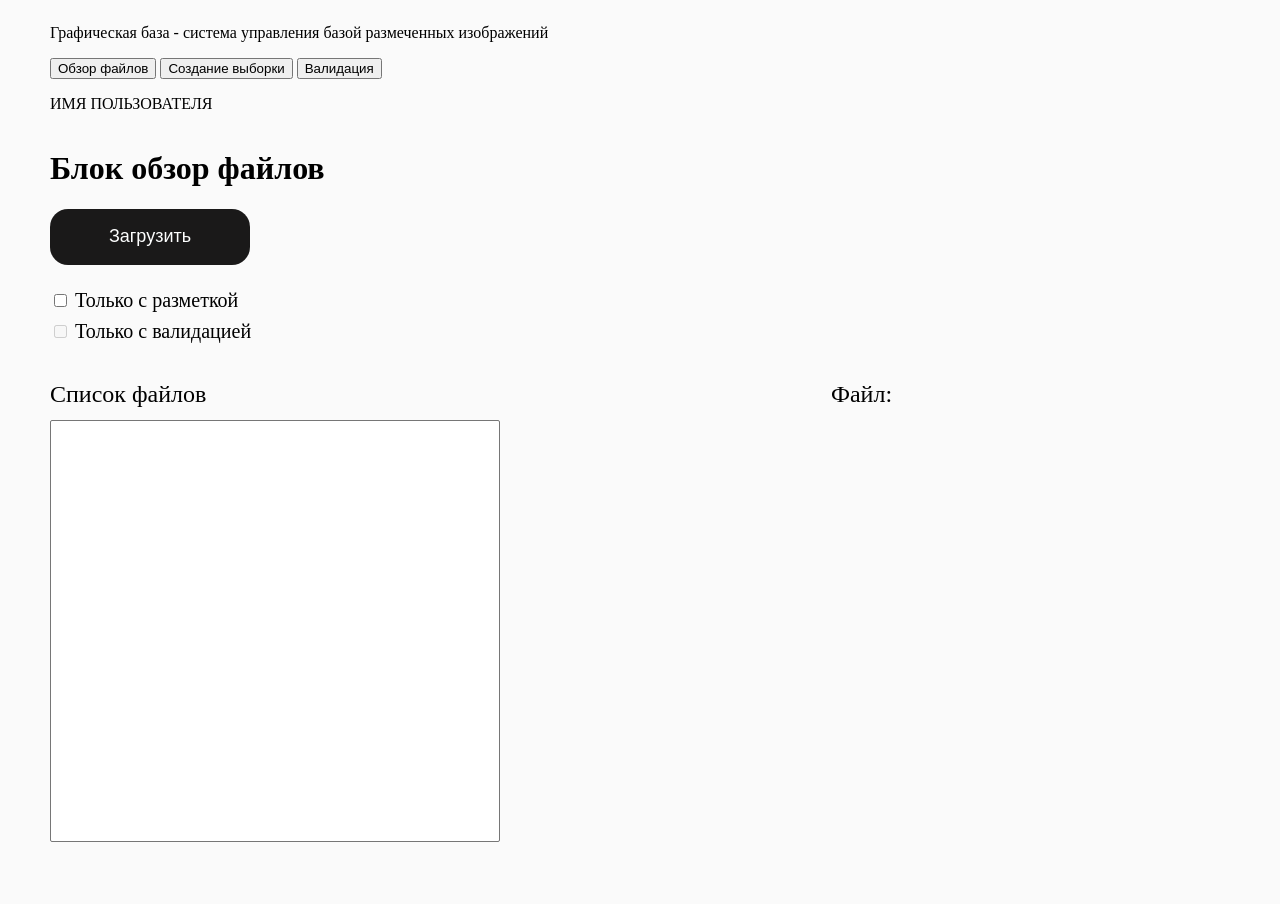
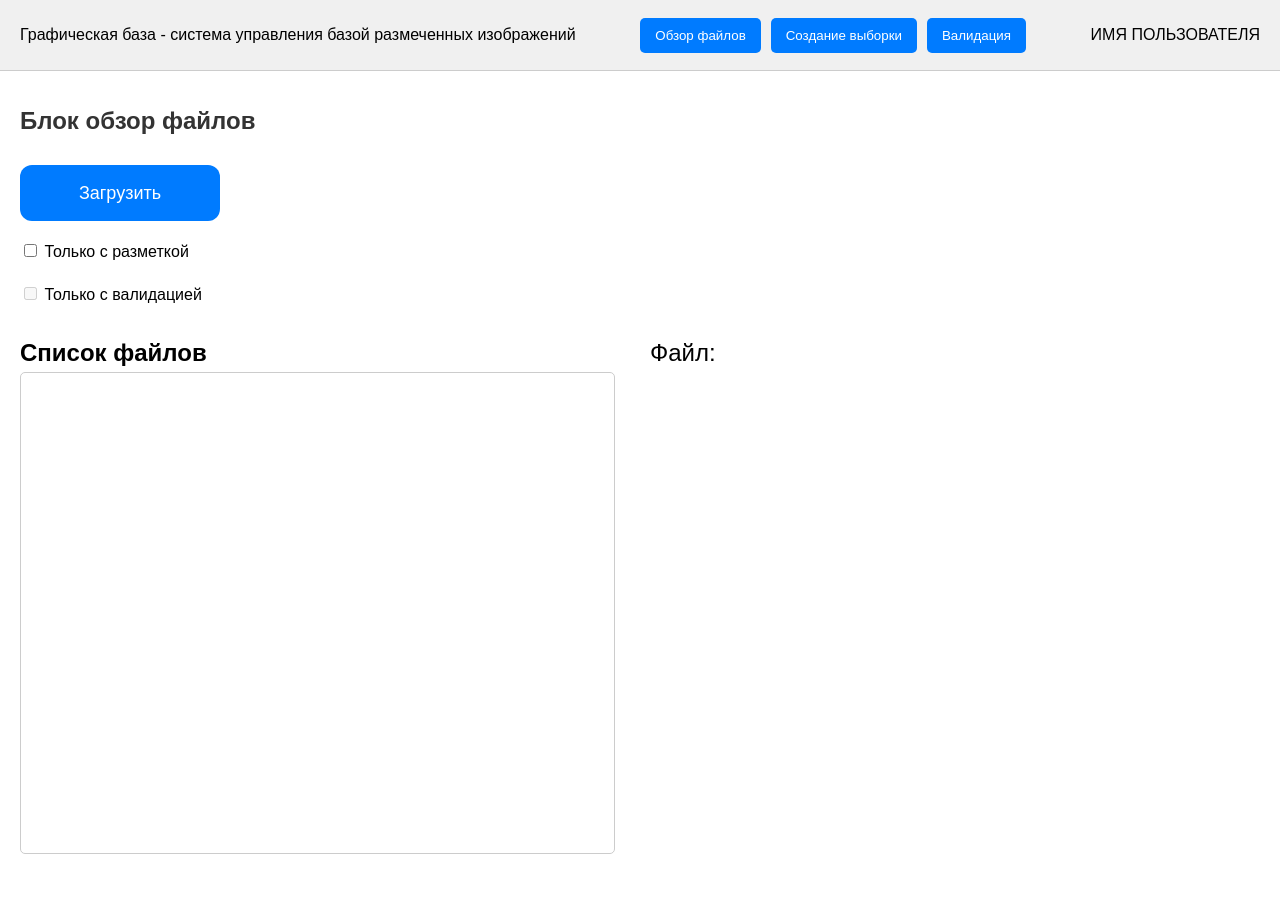
Before and after one commit to SvetaKrivalova/PObd, a Flask app: page / in a window 1280 px wide. Before the commit the page ends 842 px from the top, so only its background shows below. Run offline with Flask 3, Linux system fonts and the light colour scheme; lists and menus that the app fills with data are empty; some libraries are stand-ins or nearby versions.

Commit message:
Add files via upload

```diff
--- a/static/css/style.css
+++ b/static/css/style.css
@@ -1,12 +1,34 @@
-body{
-    margin-left: 50px;
-    margin-right: 50px;
-    height: 100%;
-    display: flex;
-    flex-direction: column;
-    background-color: #fafafa;
+body {
+  margin: 0;
+  font-family: Arial, sans-serif;
 }
 
+header {
+  display: flex; /* Используем flexbox для горизонтального расположения */
+  justify-content: space-between; /* Распределяем пространство между элементами */
+  align-items: center; /* Выравниваем элементы по центру по вертикали */
+  padding: 10px 20px; /* Отступы внутри хедера */
+  background-color: #f0f0f0; /* Цвет фона хедера */
+  border-bottom: 1px solid #ccc; /* Нижняя граница хедера */
+}
+
+.tab {
+  display: flex; /* Горизонтальное расположение кнопок */
+}
+
+.tab button {
+  margin: 0 5px; /* Отступы между кнопками */
+  padding: 10px 15px; /* Внутренние отступы кнопок */
+  border: none; /* Убираем стандартные границы */
+  background-color: #007BFF; /* Цвет фона кнопок */
+  color: white; /* Цвет текста кнопок */
+  cursor: pointer; /* Указатель при наведении */
+  border-radius: 5px; /* Закругленные углы кнопок */
+}
+
+.tab button:hover {
+  background-color: #0056b3; /* Цвет кнопок при наведении */
+}
 .tabcontent {
   display: none; /* Скрываем содержимое всех вкладок по умолчанию */
 }
@@ -14,114 +36,44 @@ body{
   display: block; /* Показываем содержимое активной вкладки */
 }
 
-    .close-x{
-        font-size: 30px;
+.close-x {
+  background: none;
+  border: none;
+  cursor: pointer;
+  font-size: 32px;
+  color: #333;
+}
+
+/* Первый блок */
+main {
+  padding: 20px;
+}
+
+h1 {
+  font-size: 24px;
+  color: #333;
+  margin-bottom: 20px;
+}
+
+.btnDownload {
+  width: 200px;
+  height: 56px;
+  font-size: 18px;
+  background-color: #007BFF;
+  color: white;
+  border: none;
+  padding: 10px 15px;
+  border-radius: 12px;
+  cursor: pointer;
+  transition: background-color 0.3s;
+}
+
+.btnDownload:hover {
+  background-color: #0056b3;
 }
 
 
-    .viewFiles{
-        display: flex;
-        flex-direction: row;
-        align-items: baseline;
-    }
-
-    .listFiles{
-        display: flex;
-        flex-direction: column;
-        margin-top: 100px;
-
-    }
-
-
-
-
-    .fileList{
-        margin-bottom: 12px;
-        font-size: 24px;
-    }
-
-    select{
-        width: 450px;
-        font-size: 18px;
-    }
-
-    .thatFile{
-    font-size: 24px;
-    }
-
-
-
-    /* Основная часть */
-
-      main{
-        /* margin-left: 50px;
-        margin-right: 50px;
-        padding-bottom: 90px; */
-        display: flex;
-        flex-direction: column;
-
-      }
-
-      button.btnDownload{
-        width: 200px;
-        height: 56px;
-        background-color: #1a1919;
-        color: #FDFEFE;
-        border-radius: 18px;
-        border: none;
-        text-decoration: none;
-        font-size: 18px;
-        /* padding-left: 56px;
-        padding-right: 56px; */
-        text-align: right;
-        display: flex;
-        align-items: center;
-        /* margin-top: 18px; */
-        float: right;
-        justify-content: center;
-        align-items: center;
-      }
-
-      .btnDownload:hover {
-        background-color: #2b2e2a;
-      }
-
-
-
-
-      /* Экран загрузки */
-      .LoadingScreen {
-        position: fixed;
-        background-color: #FDFEFE;
-        border: none;
-        display: none;
-        width: 650px;
-        /* height: 433px; */
-
-
-
-        top: 50%;
-        left: 50%;
-        transform: translate(-50%, -50%);
-        opacity: 1;
-        z-index: 9999;
-
-
-        padding: 40px;
-        border-radius: 18px;
-        /* box-shadow: 0 2px 10px rgba(0, 0, 0, 0.5); */
-
-
-
-
-          /* width:100%;
-          min-height:100%;
-          background-color: rgba(0,0,0,0.5);
-          overflow:hidden;
-          position:fixed;
-          top:0px; */
-
-      }
+/* Экран загрузки файлов */
 
 .overlay {
   position: fixed;
@@ -134,127 +86,84 @@ body{
   z-index: 999; /* Устанавливаем на передний план */
 }
 
+.LoadingScreen {
+  display: none;
+  position: fixed;
+  top: 50%;
+  left: 50%;
+  transform: translate(-50%, -50%);
+  background-color: white;
+  border-radius: 18px;
+  box-shadow: 0 2px 10px rgba(0, 0, 0, 0.3);
+  z-index: 9999;
+  width: 650px;
+  padding: 20px;
+  border: none;
+  opacity: 1;
 
+}
 .show {
   display: block; /* Показываем попап и затемнение */
 }
 
 
-.CreateDataSet{
-  position: fixed;
-  background-color: #FDFEFE;
-  border: none;
-  display: none;
-  width: 650px;
-  /* height: 433px; */
 
 
 
-  top: 50%;
-  left: 50%;
-  transform: translate(-50%, -50%);
-  opacity: 1;
-  z-index: 9999;
 
 
-  padding: 40px;
-  border-radius: 18px;
+
+
+.VerhLoadingScreen {
+  display: flex;
+  justify-content: space-between;
+  align-items: center;
 }
 
 
-.overlayForCD {
-  position: fixed;
-  top: 0;
-  left: 0;
-  width: 100%;
-  height: 100%;
-  background-color: rgba(0, 0, 0, 0.8); /* Затемнение с прозрачностью 70% */
-  display: none; /* Скрываем по умолчанию */
-  z-index: 999; /* Устанавливаем на передний план */
-}
-
-
-.showForCD {
-  display: block; /* Показываем попап и затемнение */
-}
-
-
-.Script{
-  position: fixed;
-  background-color: #FDFEFE;
-  border: none;
-  display: none;
-  width: 650px;
-  /* height: 433px; */
 
 
 
-  top: 50%;
-  left: 50%;
-  transform: translate(-50%, -50%);
-  opacity: 1;
-  z-index: 9999;
 
 
-  padding: 40px;
-  border-radius: 18px;
+
+.file-btn {
+  display: inline-block;
+  padding: 10px 15px;
+  background-color: #007BFF;
+  color: white;
+  border: none;
+  border-radius: 5px;
+  cursor: pointer;
+  text-align: center;
+  margin-bottom: 10px;
+  transition: background-color 0.3s;
 }
 
-
-.overlayForScript {
-  position: fixed;
-  top: 0;
-  left: 0;
-  width: 100%;
-  height: 100%;
-  background-color: rgba(0, 0, 0, 0.8); /* Затемнение с прозрачностью 70% */
-  display: none; /* Скрываем по умолчанию */
-  z-index: 999; /* Устанавливаем на передний план */
+.file-btn:hover {
+  background-color: #0056b3;
 }
 
-
-.showForScript {
-  display: block; /* Показываем попап и затемнение */
+.custom-file-input {
+  display: none;
 }
 
-.VerhLoadingScreen{
-        display: flex;
-        justify-content: space-between;
-
+.inputsval1 {
+  margin: 20px 0;
 }
 
-      h3{
-        padding: 0;
-        margin: 0;
-        font-size: 24px;
+.viewFiles {
+  display: flex;
+  flex-direction: row;
+  align-items: baseline;
 }
 
-      .close-x{
-        border: none;
-        text-decoration: none;
-        background-color: #FDFEFE;
-        cursor: pointer;
-      }
-
-
-      .file{
-        display: flex;
-        flex-direction: column;
-        align-items: flex-start;
-        width: 300px;
-      }
-
-      #uploadForm{
-        display: flex;
-        justify-content: center;
-      }
-
-      .listFiles{
+.listFiless{
   display: flex;
   flex-direction: column;
   justify-content: center;
   align-items: flex-start;
-        width: 781px;
+  width: 600px;
   min-height: 108px;
   margin-top: 24px;
   margin-bottom: 24px;
@@ -262,80 +171,266 @@ body{
   max-height: 500px;
 }
 
-      input[type="checkbox"] {
-         /* display: flex; */
-        /* height: 20px; */
+.listFiles {
+  flex: 1;
+  margin-right: 20px;
+  margin-bottom: 12px;
+  font-size: 24px;
+  display: flex;
+  flex-direction: column;
+  margin-bottom: 15px;
+}
 
-        margin-right: 8px;
+.thatFile {
+  flex: 1;
+  padding: 15px;
+  font-size: 24px;
 
 }
-    .inputsval{
-        display: flex;
-        flex-direction: row;
-        margin: 0;
-        margin-bottom: -10px;
+
+#fileImage {
+  max-width: 100%;
+  border-radius: 8px;
+  max-width: 500px;
+  max-height: 800px;
+}
+
+select{
   font-size: 20px;
 }
 
-    .inputsval1{
-        margin-top: 24px;
-       margin-bottom: 24px;
 
-    }
-        /* Делаем наше поле ввода файла невидимым */
-      .custom-file-input {
-          opacity: 0;
-          width: 0.1px;
-          height: 0.1px;
-          z-index: -1; /* "Скрываем" поле ввода */
+
+
+
+
+/* Второй блок */
+
+#TwoBlock {
+  padding: 20px;
 }
 
-      /* Создаем "подмену" кнопки */
-      .file-btn {
-        background-color: #060606;
-        color: #FDFEFE;
 
-        border-radius: 18px;
-        /* cursor: pointer; */
-        display: inline-block;
+button {
+  background-color: #007BFF;
+  color: white;
+  border: none;
+  padding: 10px 15px;
+  border-radius: 5px;
+  cursor: pointer;
+  transition: background-color 0.3s;
+  margin-top: 10px;
+}
 
-        width: 230px;
-        height: 56px;
+button:hover {
+  background-color: #0056b3;
+}
 
+.overlayForCD {
+  display: none; /* Скрыто по умолчанию */
+  position: fixed;
+  top: 0;
+  left: 0;
+  width: 100%;
+  height: 100%;
+  background-color: rgba(0, 0, 0, 0.5);
+  z-index: 10;
+}
+
+.CreateDataSet {
+  display: none; /* Скрыто по умолчанию */
+  position: fixed;
+  top: 50%;
+  left: 50%;
+  transform: translate(-50%, -50%);
+  background-color: white;
+  border-radius: 8px;
+  box-shadow: 0 2px 10px rgba(0, 0, 0, 0.3);
+  z-index: 20;
+  width: 400px;
+  padding: 20px;
+}
+
+.VerhLoadingScreen {
+  display: flex;
+  justify-content: space-between;
+  align-items: center;
+  margin-bottom: 15px;
+}
+
+.close-x {
+  background: none;
   border: none;
-        text-decoration: none;
-        font-size: 23px;
+  cursor: pointer;
+  font-size: 20px;
+  color: #333;
+}
+
+.listFiles {
+  margin-bottom: 15px;
+}
+
+.fileList {
+  font-weight: bold;
+  margin-bottom: 5px;
+}
+
+/* select {
+  width: 100%;
+  padding: 10px;
+  border: 1px solid #ccc;
+  border-radius: 5px;
+  margin-bottom: 15px;
+} */
+
+#datasets{
+  width: 100px;
+  padding: 10px;
+  border: 1px solid #ccc;
+  border-radius: 5px;
+  margin-bottom: 15px;
+}
+
+input[type="number"],
+input[type="text"] {
+  width: 100px;
+  padding: 10px;
+  border: 1px solid #ccc;
+  border-radius: 5px;
+  margin-bottom: 15px;
+}
+
+.form-group {
+  margin-bottom: 15px;
+}
+
+/* Стили для кнопок внутри форм */
+.CreateDataSet button {
+  background-color: #28a745;
+}
+
+.CreateDataSet button:hover {
+  background-color: #218838;
+}
+
+
+
+
+/* Третий блок */
+
+
+#ThreeBlock {
+  padding: 20px;
+}
+
+/* .viewFiles {
   display: flex;
-        justify-content: center;
-        align-items: center;
-        margin-right: 24px;
+  justify-content: space-between;
+}
+
+.listFiles {
+  flex: 1;
+  margin-right: 20px;
+}
+
+.fileList {
+  font-weight: bold;
+  margin-bottom: 5px;
+}
+
+select {
+  width: 100%;
+  padding: 10px;
+  border: 1px solid #ccc;
+  border-radius: 5px;
+  margin-bottom: 15px;
+  background-color: #f1f1f1;
+}
+
+.thatFile {
+  flex: 1;
+  padding: 15px;
+
+  border-radius: 12px;
 
 }
 
-      .file-btn:hover{
-        background-color: #2b2e2a;
+#fileImage {
+  max-width: 100%;
+  border-radius: 5px;
+  margin-top: 10px;
 }
 
-
-      button.downloadBtn2{
-        background-color: #060606;
-        color: #FDFEFE;
-        border-radius: 18px;
-        /* cursor: pointer; */
-        display: inline-block;
-
-        width: 230px;
-        height: 56px;
-
+button {
+  background-color: #007BFF;
+  color: white;
   border: none;
-        text-decoration: none;
-        font-size: 23px;
-        /* display: flex; */
-        align-items: center;
-        justify-content: center;
-
+  padding: 10px 15px;
+  border-radius: 5px;
+  cursor: pointer;
+  transition: background-color 0.3s;
+  margin-top: 10px;
+  margin-right: 5px;
 }
 
-      .downloadBtn2:hover{
-        background-color: #2b2e2a;
+button:hover {
+  background-color: #0056b3;
+} */
+
+
+
+
+
+
+
+
+.login-container {
+  background-color: white;
+  padding: 20px;
+  border-radius: 8px;
+  box-shadow: 0 2px 10px rgba(0, 0, 0, 0.1);
+  width: 300px;
+  text-align: center;
 }
+
+h1 {
+  font-size: 24px;
+  margin-bottom: 20px;
+}
+
+label {
+  display: block;
+  margin-bottom: 5px;
+}
+
+select, input[type="text"] {
+  width: 100%;
+  padding: 10px;
+  margin-bottom: 15px;
+  border: 1px solid #ccc;
+  border-radius: 5px;
+}
+
+button {
+  background-color: #007BFF;
+  color: white;
+  border: none;
+  padding: 10px;
+  border-radius: 5px;
+  cursor: pointer;
+  transition: background-color 0.3s;
+}
+
+button:hover {
+  background-color: #0056b3;
+}
+
+.or {
+  margin: 10px 0;
+  font-weight: bold;
+}
+
+.message {
+  margin-top: 15px;
+  color: red;
+}
```
Lines whose indentation alone changed are shown as unchanged.
